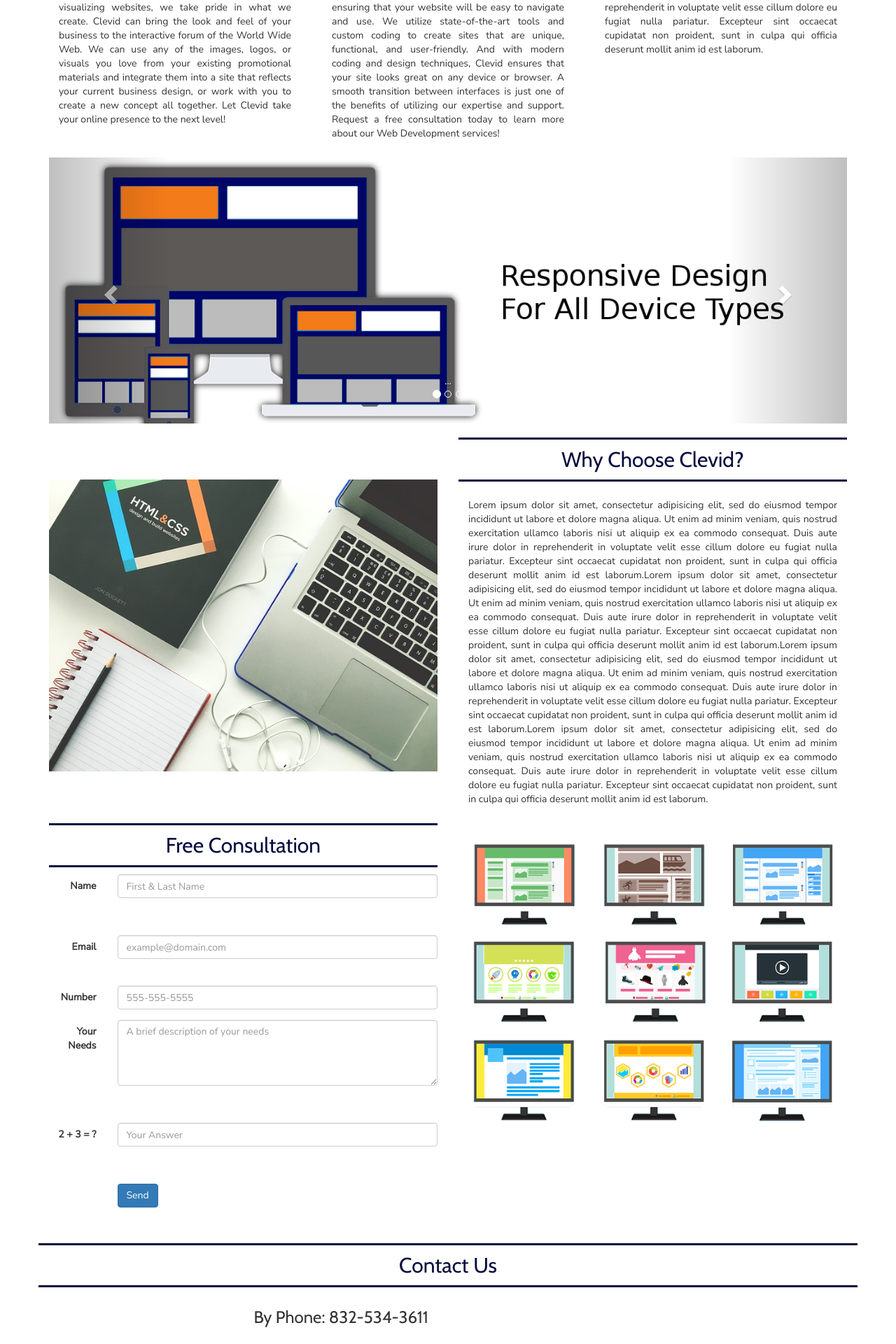
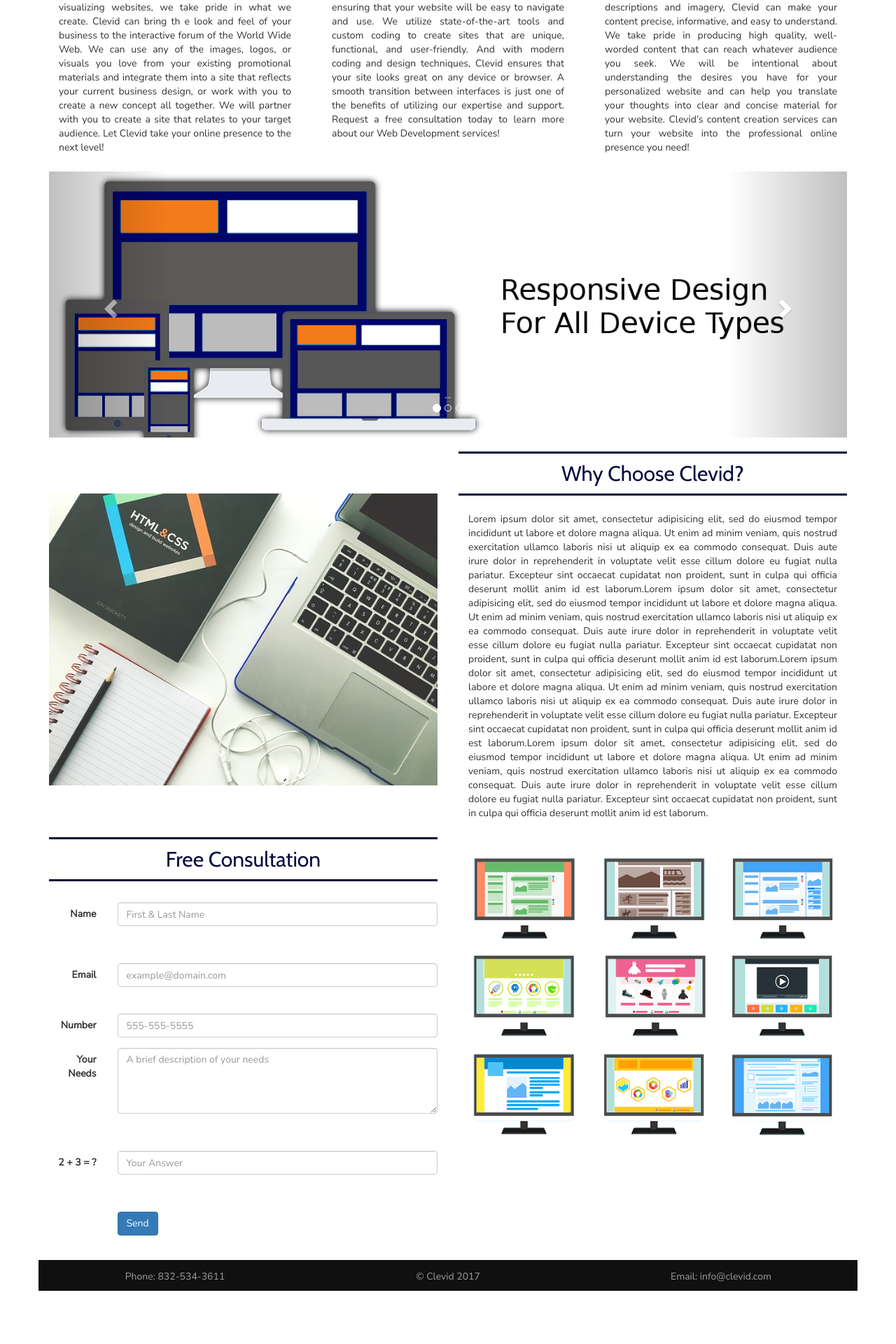
Before and after one commit to nmcdaniel06/clevid2, a PHP site: page / in a window 1280 px wide. Shown: the part 560-2480 px from the top of the page at 70% size. After the commit the page ends 2404 px from the top, so only its background shows below. Run offline with PHP 8.4, Linux system fonts and the light colour scheme; data that the repository does not hold is empty; some libraries are stand-ins or nearby versions.

Commit message:
clevid 1.2

```diff
--- a/index.php
+++ b/index.php
@@ -14,7 +14,9 @@
 
       <div class="col-md-4">
         <h3 class="ctitle">Web Design</h3>
-        <p>Let us bring your vision to life with our modern style and innovative design techniques! From basic formatting to custom graphics production, Clevid is here to design a site that is both practical and aesthetic. With years of experience building and visualizing websites, we take pride in what we create. Clevid can bring the look and feel of your business to the interactive forum of the World Wide Web. We can use any of the images, logos, or visuals you love from your existing promotional materials and integrate them into a site that reflects your current business design, or work with you to create a new concept all together. Let Clevid take your online presence to the next level!</p>
+        <p>Let us bring your vision to life with our modern style and innovative design techniques! From basic formatting to custom graphics production, Clevid is here to design a site that is both practical and aesthetic. With years of experience building and visualizing websites, we take pride in what we create. Clevid can bring th
+e look and feel of your business to the interactive forum of the World Wide Web. We can use any of the images, logos, or visuals you love from your existing promotional materials and integrate them into a site that reflects your current business design, or work with you to create a new concept all together. We will partner with you to create a site that relates to your target audience. Let Clevid take your online presence to the next level!
+</p>
       </div><!--endCol------------------------------>
 
       <div class="col-md-4 serv">
@@ -24,7 +26,8 @@
 
       <div class="col-md-4 serv">
         <h3 class="ctitle">Content Creation</h3>
-        <p>Lorem ipsum dolor sit amet, consectetur adipisicing elit, sed do eiusmod tempor incididunt ut labore et dolore magna aliqua. Ut enim ad minim veniam, quis nostrud exercitation ullamco laboris nisi ut aliquip ex ea commodo consequat. Duis aute irure dolor in reprehenderit in voluptate velit esse cillum dolore eu fugiat nulla pariatur. Excepteur sint occaecat cupidatat non proident, sunt in culpa qui officia deserunt mollit anim id est laborum.</p>
+        <p>Clevid can build and design a website to fit all your needs! In addition to developing a highly functional site, we will assist you in creating and/or editing the content you need to share with your site’s viewers. From simple, informative posts, to in depth descriptions and imagery, Clevid can make your content precise, informative, and easy to understand. We take pride in producing high quality, well-worded content that can reach whatever audience you seek. We will be intentional about understanding the desires you have for your personalized website and can help you translate your thoughts into clear and concise material for your website. Clevid’s content creation services can turn your website into the professional online presence you need!
+</p>
       </div><!--endCol------------------------------>
     </div><!--endRow-------------------------------->
 
@@ -100,10 +103,12 @@
 </div>
 </div>
 
+
+
 <div class="row">
 
 <div class="col-md-6">
-  <h2 class="stitle2">Free Consultation</h2>
+  <h2 class="stitle2">Free Consultation</h2><br />
 
     <form class="form-horizontal" role="form" method="post" action="index.php">
     	<div class="form-group">
@@ -144,11 +149,6 @@
     			<input id="submit" name="submit" type="submit" value="Send" class="btn btn-primary">
     		</div>
     	</div>
-    	<div class="form-group">
-    		<div class="col-sm-10 col-sm-offset-2">
-
-    		</div>
-    	</div>
     </form>
   </div>
   <div class="col-md-6">
@@ -160,76 +160,26 @@
 
 <br />
 
-<div class="row">
-  <h2 class="stitle2">Contact Us</h2>
-  <div class="col-md-6 col-md-offset-3">
-  <h3>By Phone: 832-534-3611</h3><br />
-  <h3>Or by email:</h3><br />
 
 
-      <form class="form-horizontal" role="form" method="post" action="index.php">
-        <div class="form-group">
-          <label for="name" class="col-sm-2 control-label">Name</label>
-          <div class="col-sm-10">
-            <input type="text" class="form-control" id="name" name="name" placeholder="First & Last Name" value="<?php echo htmlspecialchars($_POST['name']); ?>">
-            <?php echo "<p class='text-danger'>$errName</p>";?>
-          </div>
-        </div>
-        <div class="form-group">
-          <label for="email" class="col-sm-2 control-label">Email</label>
-          <div class="col-sm-10">
-            <input type="email" class="form-control" id="email" name="email" placeholder="example@domain.com" value="<?php echo htmlspecialchars($_POST['email']); ?>">
-            <?php echo "<p class='text-danger'>$errEmail</p>";?>
-          </div>
-          <label for="number" class="col-sm-2 control-label">Number</label>
-          <div class="col-sm-10">
-            <input type="num" class="form-control" id="email" name="number" placeholder="555-555-5555" value="<?php echo htmlspecialchars($_POST['number']); ?>">
-            <!--<?php //echo "<p class='text-danger'>$errEmail</p>";?>-->
-          </div>
-        </div>
-        <div class="form-group">
-          <label for="message" class="col-sm-2 control-label">Comment</label>
-          <div class="col-sm-10">
-            <textarea class="form-control" rows="4" name="message" placeholder="Your comments"><?php echo htmlspecialchars($_POST['message']);?></textarea>
-            <?php echo "<p class='text-danger'>$errMessage</p>";?>
-          </div>
-        </div>
-        <div class="form-group">
-          <label for="human" class="col-sm-2 control-label">2 + 3 = ?</label>
-          <div class="col-sm-10">
-            <input type="text" class="form-control" id="human" name="human" placeholder="Your Answer">
-            <?php echo "<p class='text-danger'>$errHuman</p>";?>
-          </div>
-        </div>
-        <div class="form-group">
-          <div class="col-sm-10 col-sm-offset-2">
-            <input id="submit" name="submit" type="submit" value="Send" class="btn btn-primary">
-          </div>
-        </div>
 
-      </form>
-    </div><!--endCol------------------------------>
-  </div><!--endRow-------------------------------->
-
-
-<div class="row">
+<!--<div class="row">
   <h2 class="stitle2">Testimonials</h2>
     <div class="col-md-4">
       <h3 class="stitle">Customer 1</h3>
       <p>Lorem ipsum dolor sit amet, consectetur adipisicing elit, sed do eiusmod tempor incididunt ut labore et dolore magna aliqua. Ut enim ad minim veniam, quis nostrud exercitation ullamco laboris nisi ut aliquip ex ea commodo consequat. Duis aute irure dolor in reprehenderit in voluptate velit esse cillum dolore eu fugiat nulla pariatur. Excepteur sint occaecat cupidatat non proident, sunt in culpa qui officia deserunt mollit anim id est laborum.</p>
-    </div><!--endCol------------------------------>
+    </div>
 
     <div class="col-md-4 serv">
       <h3 class="stitle">Customer 2</h3>
       <p>Lorem ipsum dolor sit amet, consectetur adipisicing elit, sed do eiusmod tempor incididunt ut labore et dolore magna aliqua. Ut enim ad minim veniam, quis nostrud exercitation ullamco laboris nisi ut aliquip ex ea commodo consequat. Duis aute irure dolor in reprehenderit in voluptate velit esse cillum dolore eu fugiat nulla pariatur. Excepteur sint occaecat cupidatat non proident, sunt in culpa qui officia deserunt mollit anim id est laborum.</p>
-    </div><!--endCol------------------------------>
+    </div>
 
     <div class="col-md-4 serv">
       <h3 class="stitle">Customer 3</h3>
       <p>Lorem ipsum dolor sit amet, consectetur adipisicing elit, sed do eiusmod tempor incididunt ut labore et dolore magna aliqua. Ut enim ad minim veniam, quis nostrud exercitation ullamco laboris nisi ut aliquip ex ea commodo consequat. Duis aute irure dolor in reprehenderit in voluptate velit esse cillum dolore eu fugiat nulla pariatur. Excepteur sint occaecat cupidatat non proident, sunt in culpa qui officia deserunt mollit anim id est laborum.</p>
-    </div><!--endCol------------------------------>
-  </div><!--endRow-------------------------------->
-
+    </div>
+  </div> -->
 
 
 
--- a/main.css
+++ b/main.css
@@ -29,10 +29,9 @@
 }
 
 .boot {
-  background-color: gray;
-  margin-top: 75px;
-  margin-bottom: 0;
-  padding: 100px;
+  background-color: #101010;
+  padding-top: 1em;
+
 }
 h1 span {
   font-size: .65em;
@@ -41,10 +40,7 @@
   text-align: center;
 
 }
-.page-header {
-  border-bottom: 3px solid rgba(5,10,61,.75);
-  background-color: #fff;
-}
+
 
 
 
@@ -66,3 +62,15 @@
 h1, h2, h3, h4, h5, h6 {
   font-family: 'Cabin', sans-serif;
 }
+div.boot p {
+  text-align: center;
+  padding: 0;
+  color: #9d9d9d;
+}
+div.boot p a {
+  color: #9d9d9d;
+}
+a.con {
+  font-size: 1.5em;
+  color: inherit;
+}
--- a/php/boot.php
+++ b/php/boot.php
@@ -1,8 +1,21 @@
+<div class="row boot">
+  <div class="col-md-4 ctitle">
+    <p>Phone:
+    <a href="tel:8325343611">832-534-3611</a></p>
+  </div>
+  <div class="col-md-4 ctitle">
+    <p>&copy; Clevid 2017</p>
+  </div>
+  <div class="col-md-4 ctitle">
+    <p>Email:
+    <a href="mailto:info@clevid.com">info@clevid.com</a></p>
+  </div>
+
+</div>
+
 </div><!----------End----Container-------------->
 
-<div class="page-header boot">
 
-</div>
 
 <!-- jQuery (necessary for Bootstrap's JavaScript plugins) -->
 <script src="https://ajax.googleapis.com/ajax/libs/jquery/3.1.1/jquery.min.js"></script>
--- a/php/hat.php
+++ b/php/hat.php
@@ -87,10 +87,10 @@
 		</ul>
 
 		<ul class="nav navbar-nav navbar-right">
-			<li class="active"><a href="#">Home<span class="sr-only">(current)</span></a></li>
-			<li><a href="#">Services</a></li>
-			<li><a href="#">About</a></li>
-			<li><a href="#">Contact</a></li>
+			<li> <a href="/">Home</a></li>
+			<!--<li><a href="services.php">Services</a></li>-->
+			<li><a href="about.php">About</a></li>
+			<li><a href="contact.php">Contact</a></li>
 
 		</ul>
 	</div><!-- /.navbar-collapse -->
```
Also changed, not shown: about.php (added, +16 -0 lines), contact.php (added, +71 -0 lines), services.php (added, +16 -0 lines).
